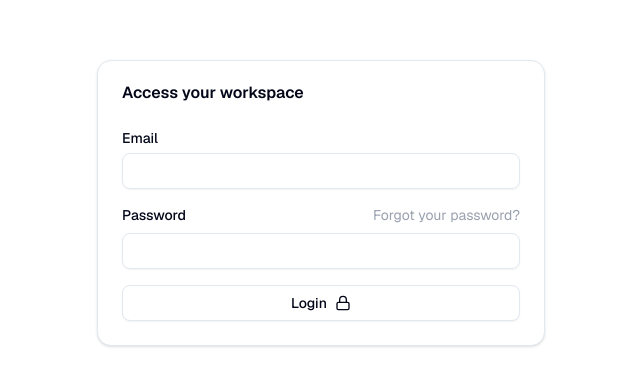
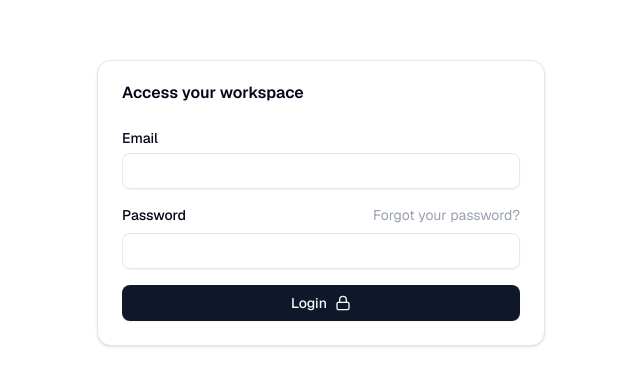
Before and after one commit to lzytourist/knowledge-share, a Next.js app in the folder frontend/: page / in a window 1280 px wide. Shown: the part 197-582 px from the top of the page, without its empty margins (319-959 px from the left). Built offline with nearby package versions, Linux system fonts and the light colour scheme; no server answers.

Commit message:
Remove outline design

```diff
--- a/frontend/src/components/forms/login-form.tsx
+++ b/frontend/src/components/forms/login-form.tsx
@@ -73,7 +73,6 @@ export default function LoginForm() {
                 )} name={'password'}/>
                 <PendingButton
                     isPending={pending}
-                    variant={'outline'}
                     className={'cursor-pointer w-full'}>
                     Login
                     <LockIcon/>
```
